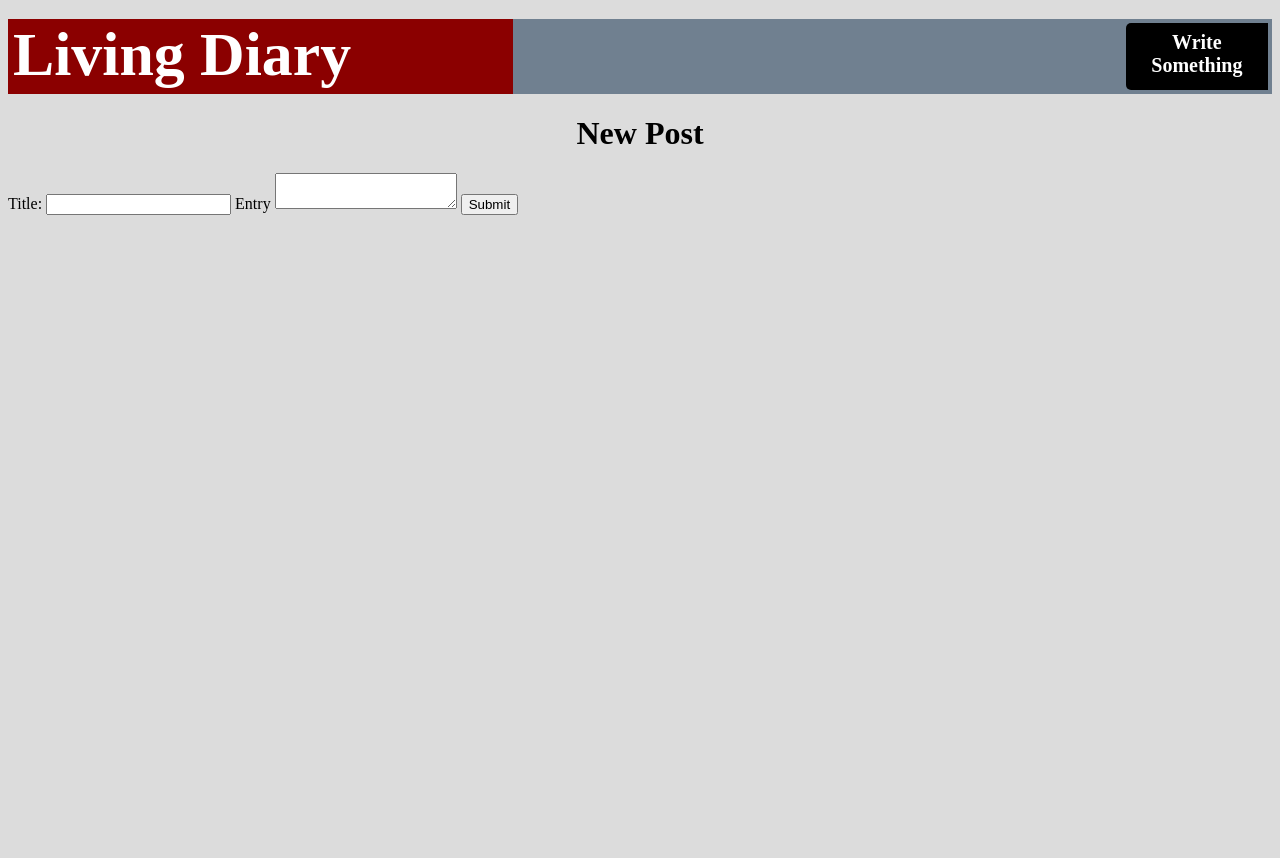
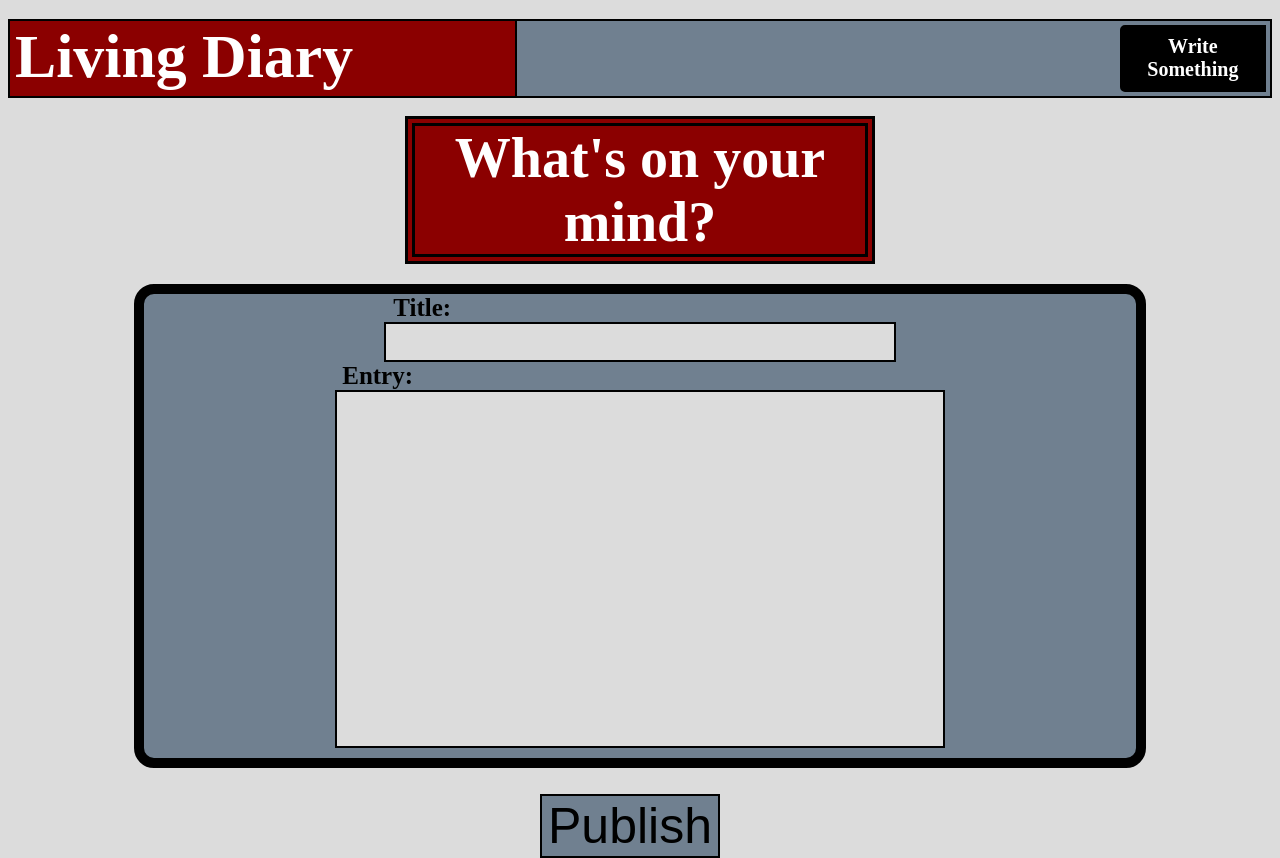
Before and after one commit to toddythebody/build-a-blog, a Flask app: page /entry in a window 1280 px wide. Before the commit the page ends 215 px from the top, so only its background shows below. Run offline with Flask 2, Linux system fonts and the light colour scheme.

Commit message:
Css complete

```diff
--- a/main.py
+++ b/main.py
@@ -23,7 +23,7 @@ def index():
 
     blogPosts = Entry.query.all()
 
-    return render_template('index.html', title="Main Page", posts=blogPosts)
+    return render_template('index.html', title="Living Diary", posts=blogPosts)
 
 @app.route('/entry')
 def entry():
--- a/static/main.css
+++ b/static/main.css
@@ -4,12 +4,19 @@ body {
 
 h1 {
   text-align: center;
+    color: white;
+    background-color: darkred;
+    width: 450px;
+    margin: auto;
+    font-size: 3.5em;
+    border: 10px double black;
 }
 
 h3 {
     background-color: slategray;
     position: relative;
     height: 4em;
+    border: 2px solid black;
 }
 
 h3 a {
@@ -32,12 +39,13 @@ h3 a {
     max-width: 500px;
     min-width: 350px;
     padding-left: 5px;
-    transition: .5s;
+    border-right: 2px solid black;
+    transition: color .5s, background-color .5s;
 }
 
 .mainPage:hover {
-    background-color: dark;
-    color: darkgray;
+    background-color: indianred;
+    color: black;
 }
 
 .postPage {
@@ -52,10 +60,134 @@ h3 a {
     text-align: center;
     font-size: 20px;
     padding: 8px 2vw 0px 2vw;
-    transition: .5s;
+    transition: color .5s, background-color .5s;
+    border: 2px solid black;
 }
 
 .postPage:hover {
-    background-color: darkgray;
+    background-color: gainsboro;
     color: black;
 }
+
+ul {
+    text-align: center;
+    background-color: slategray;
+    margin: 20px 10%;
+    border: 10px solid black;
+    border-radius: 20px;
+    list-style-type: none;
+}
+
+li h2 {
+    font-size: 2em;
+    border-bottom: 2px solid black;
+}
+
+li p {
+    font-size: 1.5em;
+    background-color: dimgray;
+    width: 70%;
+    margin: 10px auto;
+    border: 4px solid black;
+    border-radius: 10px;
+    padding: 10px 3px;
+}
+
+li a {
+    text-decoration: none;
+    color: black;
+    transition: color .5s;
+}
+
+li a:hover {
+    color: gainsboro;
+}
+
+#posted p {
+    text-align: center;
+    background-color: slategray;
+    margin: 20px 10%;
+    border: 10px solid black;
+    border-radius: 20px;
+    height: auto;
+    overflow: visible;
+    font-size: 6vh;
+    padding: 3% 10px;
+}
+
+form {
+    display: block;
+    text-align: center;
+    background-color: slategray;
+    margin: 20px 10%;
+    border: 10px solid black;
+    border-radius: 20px;
+    position: relative;
+}
+
+label {
+    display: block;
+    font-size: 25px;
+    font-weight: bold;
+}
+
+label[for="title"] {
+    position: relative;
+    left: calc(-25% + 30px);
+}
+
+input[type="text"] {
+    display: block;
+    margin: auto;
+    width: 50%;
+    height: auto;
+    font-size: 30px;
+    background-color: gainsboro;
+    outline: none;
+    border: 2px solid black;
+    transition: background-color .25s;
+    padding-left: 10px;
+}
+
+input[type="text"]:focus {
+    background-color: white;
+}
+
+label[for="body"] {
+    position: relative;
+    left: calc(-30% + 35px);
+}
+
+input[type="submit"] {
+    display: block;
+    font-size: 50px;
+    position: absolute;
+    left: calc(50% - 100px);
+    bottom: -100px;
+    border: 2px solid black;
+    background-color: slategray;
+    transition: background-color .25s;
+}
+
+input[type="submit"]:hover {
+    background-color: gainsboro;
+}
+
+textarea {
+    display: block;
+    resize: none;
+    margin: auto;
+    height: 350px;
+    font-size: 30px;
+    background-color: gainsboro;
+    width: 60%;
+    margin-bottom: 10px;
+    outline: none;
+    border: 2px solid black;
+    transition: background-color .25s;
+    padding-left: 10px;
+}
+
+textarea:focus {
+    background-color: white;
+}
--- a/templates/base.html
+++ b/templates/base.html
@@ -3,6 +3,7 @@
 <head>
   <title>{{title}}</title>
   <link rel= "stylesheet" type= "text/css" href= "{{ url_for('static',filename='main.css') }}">
+    <script src="poop.js"></script>
   <meta name="viewport" content="width=device-width, initial-scale=1.0">
 </head>
 <body>
--- a/templates/entry.html
+++ b/templates/entry.html
@@ -1,13 +1,13 @@
 {% extends "base.html" %}
 
 {% block content %}
-<h1>New Post</h1>
+<h1>What's on your mind?</h1>
 <form action="/posted" method="POST">
   <label for="title">Title: </label>
     <input id="title" type="text" name="name" required>
-  <label for="body">Entry</label>
+  <label for="body">Entry:</label>
     <textarea id="body" name="body" required></textarea>
-  <input type="submit">
+  <input type="submit" value="Publish">
 </form>
 
 {% endblock %}
--- a/templates/index.html
+++ b/templates/index.html
@@ -1,14 +1,14 @@
 {% extends 'base.html' %}
 
 {% block content %}
-<h1>Build a Blog</h1>
+<h1>Here's Your Life</h1>
 {% if posts|length == 0 %}
 <p>No posts yet</p>
 {% else %}
   <ul>
 {% for post in posts|reverse %}
     <li><h2><a href="/posted?id={{post.id}}">{{post.name}}</a></h2>
-      <p>{{post.body}}</p>
+        <p>{{post.body}}</p></li>
 {% endfor %}
   </ul>
 {% endif %}
--- a/templates/posted.html
+++ b/templates/posted.html
@@ -1,6 +1,8 @@
 {% extends "base.html" %}
 
 {% block content %}
+<div id="posted">
 <h1>{{postQuery.name}}</h1>
 <p>{{postQuery.body}}</p>
+</div>
 {% endblock %}
```
